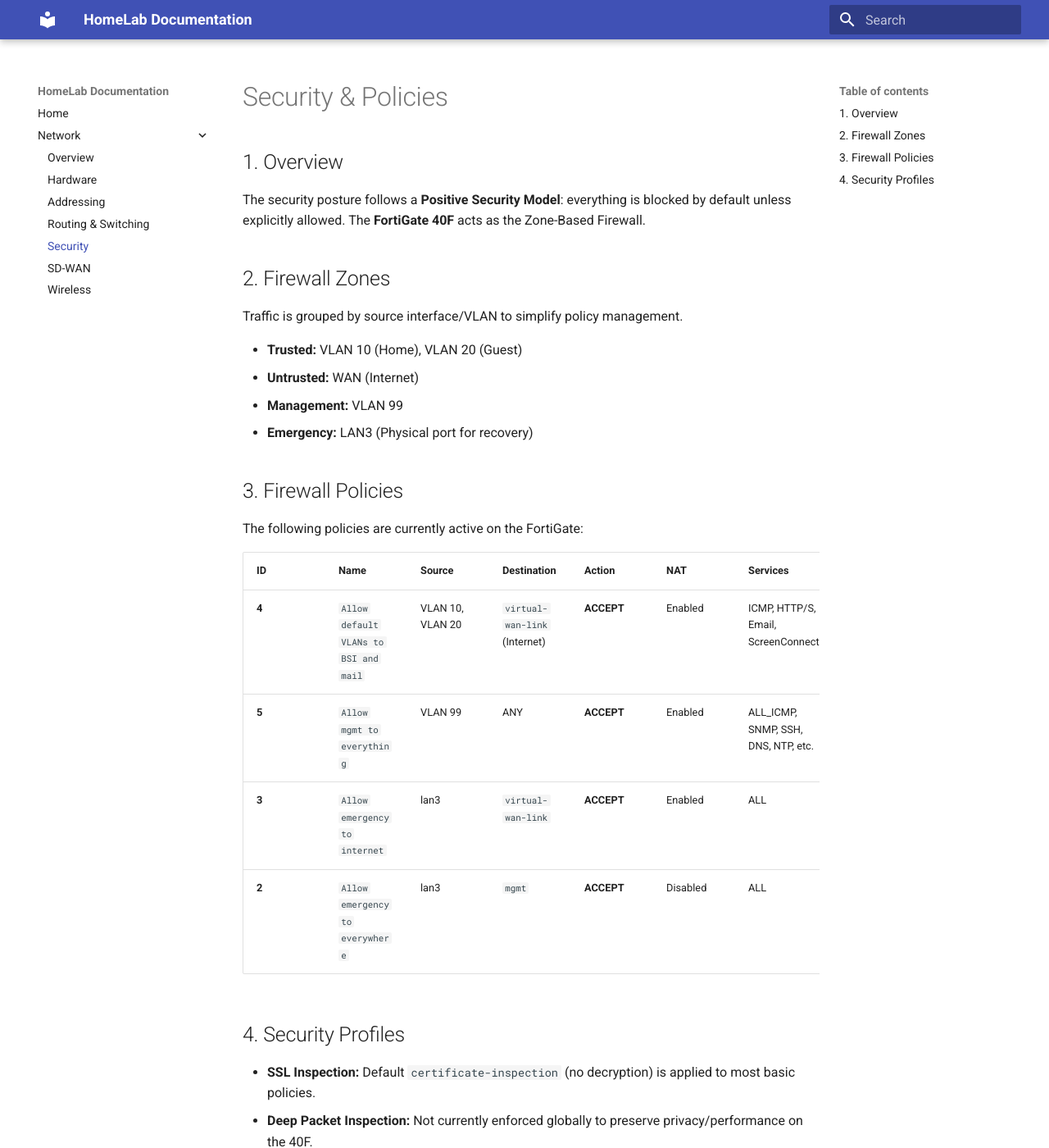
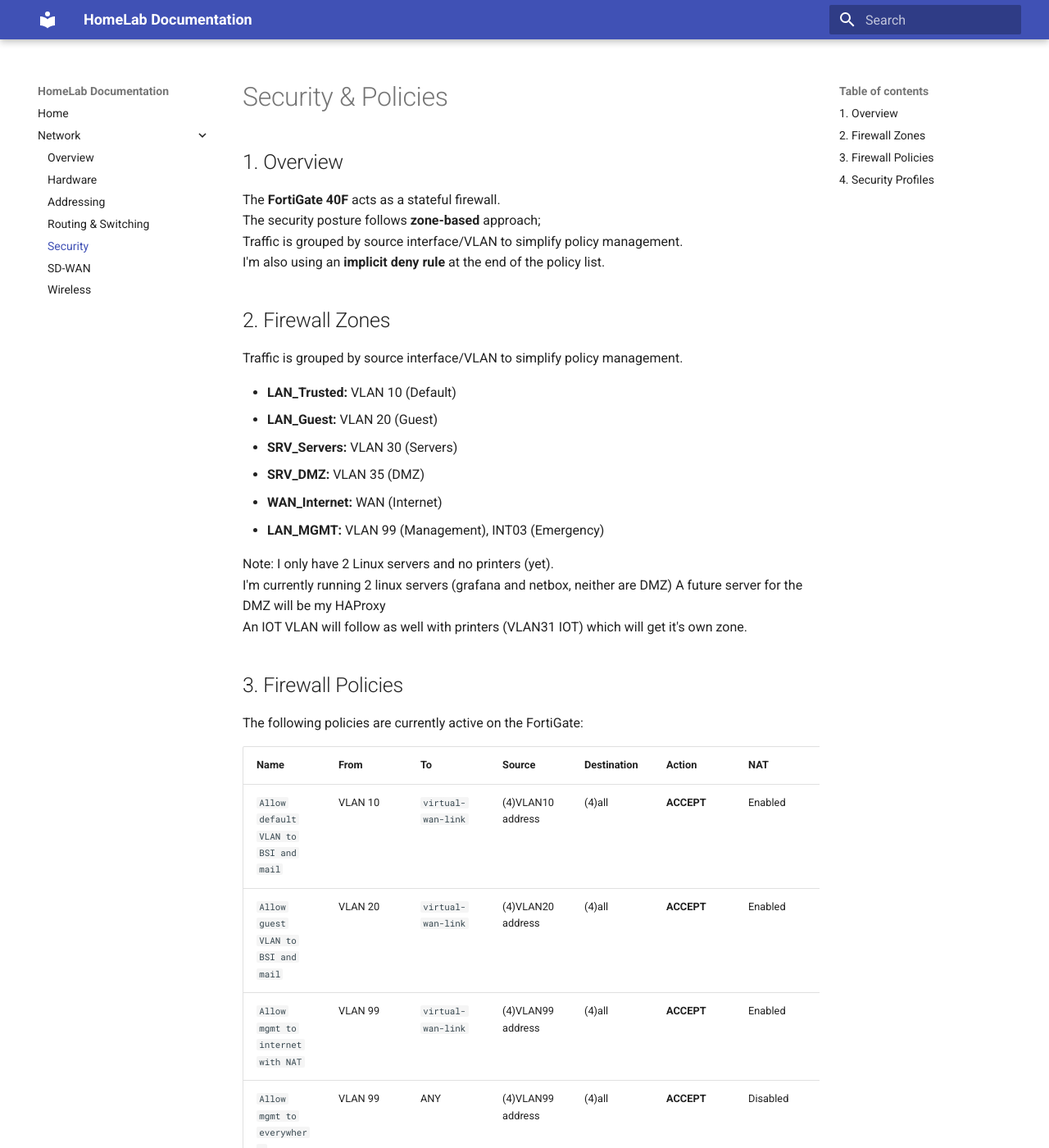
Before and after one commit to DeclerckLouis/homelab, an MkDocs documentation site: the page built from docs/01_network/04_security.md, in a window 1280 px wide and 1400 px high. Shown: the whole window at 82% size. Built offline with MkDocs 1.6.1 and Material for MkDocs 9.7.7, drawn with Linux system fonts in a browser that asks for light colours; some of the changed text lies outside the part shown.

Commit message:
split firewall rules in zones

```diff
--- a/docs/01_network/04_security.md
+++ b/docs/01_network/04_security.md
@@ -1,25 +1,38 @@
 # Security & Policies
 
 ## 1. Overview
-The security posture follows a **Positive Security Model**: everything is blocked by default unless explicitly allowed. The **FortiGate 40F** acts as the Zone-Based Firewall.
+The **FortiGate 40F** acts as a stateful firewall.
+The security posture follows **zone-based** approach;
+Traffic is grouped by source interface/VLAN to simplify policy management.
+I'm also using an **implicit deny rule** at the end of the policy list.
+
 
 ## 2. Firewall Zones
 Traffic is grouped by source interface/VLAN to simplify policy management.
 
-- **Trusted:** VLAN 10 (Home), VLAN 20 (Guest)
-- **Untrusted:** WAN (Internet)
-- **Management:** VLAN 99
-- **Emergency:** LAN3 (Physical port for recovery)
+- **LAN_Trusted:** VLAN 10 (Default)
+- **LAN_Guest:** VLAN 20 (Guest)
+- **SRV_Servers:** VLAN 30 (Servers)
+- **SRV_DMZ:** VLAN 35 (DMZ)
+- **WAN_Internet:** WAN (Internet)
+- **LAN_MGMT:** VLAN 99 (Management), INT03 (Emergency)
+
+Note:  I only have 2 Linux servers and no printers (yet).
+I'm currently running 2 linux servers (grafana and netbox, neither are DMZ)
+A future server for the DMZ will be my HAProxy
+An IOT VLAN will follow as well with printers (VLAN31 IOT) which will get it's own zone.
 
 ## 3. Firewall Policies
 The following policies are currently active on the FortiGate:
 
-| ID | Name | Source | Destination | Action | NAT | Services | Notes |
-| :--- | :--- | :--- | :--- | :--- | :--- | :--- | :--- |
-| **4** | `Allow default VLANs to BSI and mail` | VLAN 10, VLAN 20 | `virtual-wan-link` (Internet) | **ACCEPT** | Enabled | ICMP, HTTP/S, Email, ScreenConnect | General internet access for users. |
-| **5** | `Allow mgmt to everything` | VLAN 99 | ANY | **ACCEPT** | Enabled | ALL_ICMP, SNMP, SSH, DNS, NTP, etc. | Unrestricted admin access. |
-| **3** | `Allow emergency to internet` | lan3 | `virtual-wan-link` | **ACCEPT** | Enabled | ALL | Emergency internet access. |
-| **2** | `Allow emergency to everywhere` | lan3 | `mgmt` | **ACCEPT** | Disabled | ALL | Emergency router access. |
+| Name | From | To | Source | Destination | Action | NAT | Services | Notes |
+| :--- | :--- | :--- | :--- | :--- | :--- | :--- | :--- | :--- |
+| `Allow default VLAN to BSI and mail` | VLAN 10 | `virtual-wan-link` | (4)VLAN10 address| (4)all | **ACCEPT** | Enabled | ICMP, HTTP/S, Email, ScreenConnect | General internet access for users. |
+| `Allow guest VLAN to BSI and mail` | VLAN 20 | `virtual-wan-link` | (4)VLAN20 address | (4)all | **ACCEPT** | Enabled | ALL_ICMP, HTTP/S, Email | General internet access for guests. |
+| `Allow mgmt to internet with NAT` | VLAN 99 | `virtual-wan-link` | (4)VLAN99 address | (4)all | **ACCEPT** | Enabled | ALL | Unrestricted admin access. |
+| `Allow mgmt to everywhere` | VLAN 99 | ANY | (4)VLAN99 address | (4)all | **ACCEPT** | Disabled | ALL | Unrestricted admin access. |
+| `Allow emergency internet access` | INT03 | `virtual-wan-link` | (4)all | (4)all | **ACCEPT** | Enabled | ALL | Emergency internet access. |
+| `Allow emergency to everywhere` | INT03 | `down (mgmt)` | | | **ACCEPT** | Disabled | ALL | Emergency router access. |
 
 ## 4. Security Profiles
 - **SSL Inspection:** Default `certificate-inspection` (no decryption) is applied to most basic policies.
```
